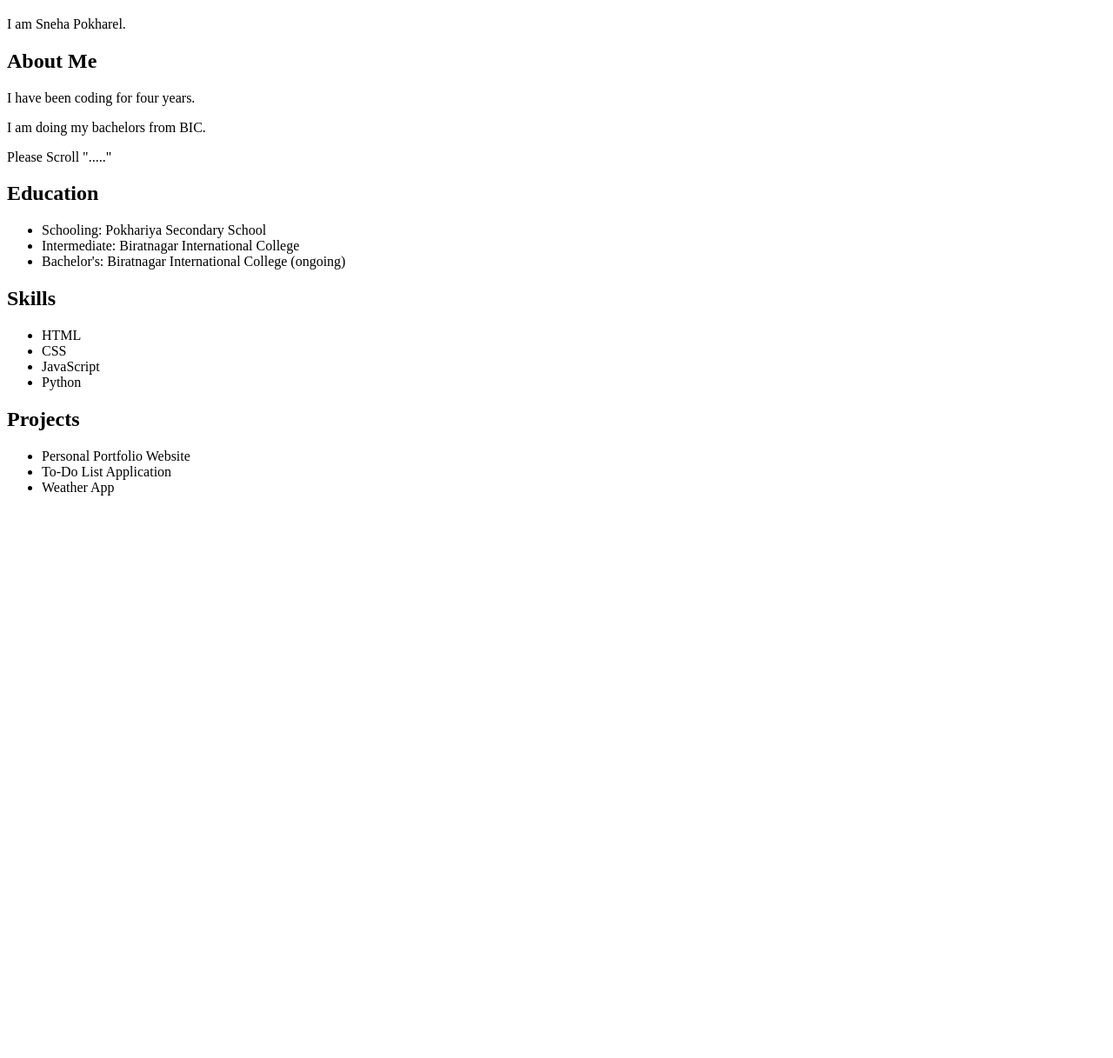
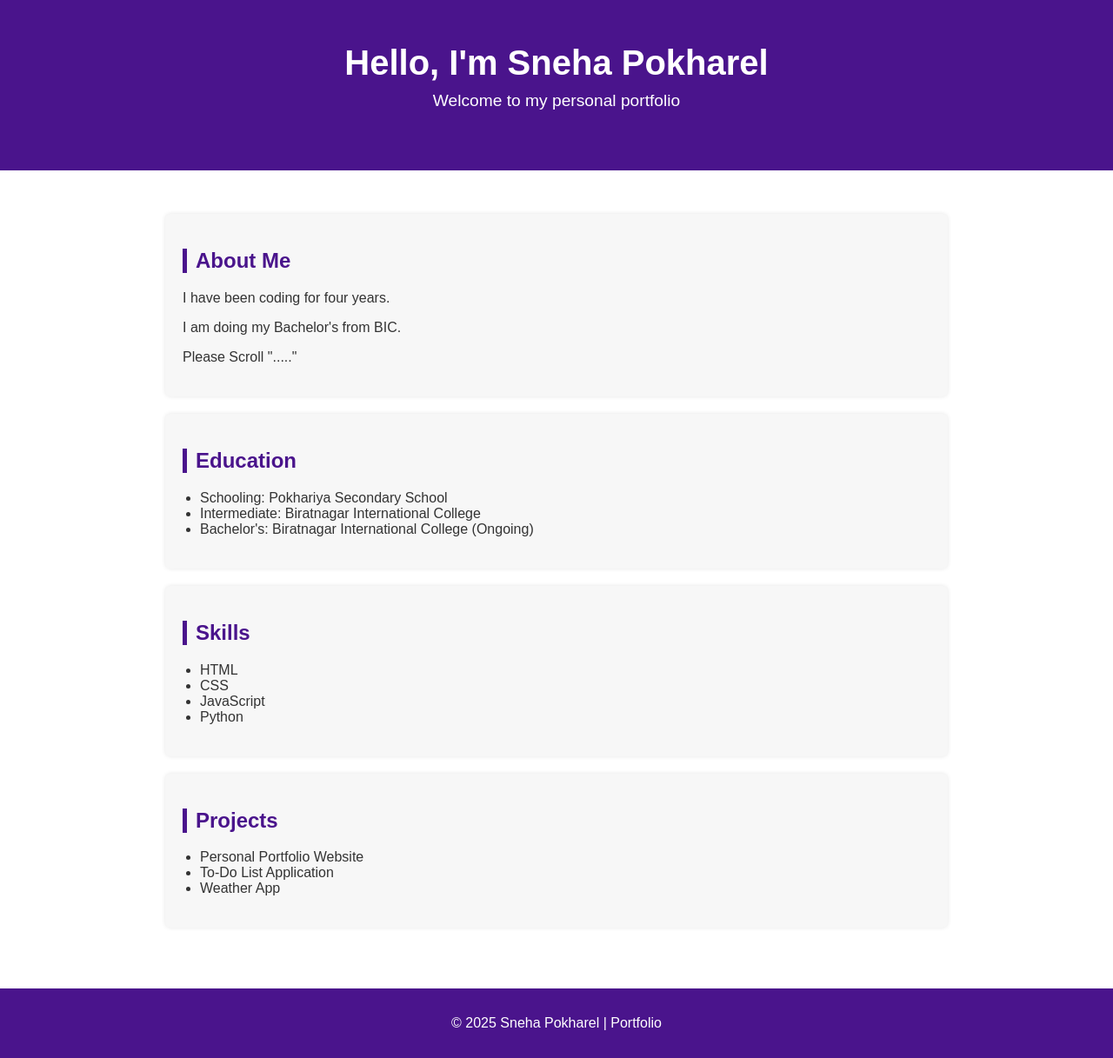
Before and after one commit to snehapokharel54-cloud/portfolio-, a plain HTML site: page index.html in a window 1280 px wide. Shown: the whole page at 87% size. Before the commit the page ends 800 px from the top, so only its background shows below. Drawn offline with Linux system fonts and the light colour scheme.

Commit message:
Css added

```diff
--- a/index.html
+++ b/index.html
@@ -1,37 +1,35 @@
 <!DOCTYPE html>
 <html lang="en">
 <head>
-    <meta charset="UTF-8">
-    <meta name="viewport" content="width=device-width, initial-scale=1.0">
-    <title>Document</title>
+    <meta charset="UTF-8" />
+    <meta name="viewport" content="width=device-width, initial-scale=1.0" />
+    <title>Sneha Pokharel - Portfolio</title>
+    <link rel="stylesheet" href="style.css" />
 </head>
 <body>
-    <header></header>
-    <div class ="head">
-        <div class="info-head"></div>
-            <h3 HELLO,></h3>
-            <p>I am Sneha Pokharel. </p>
+    <header>
+        <h1>Hello, I'm Sneha Pokharel</h1>
+        <p>Welcome to my personal portfolio</p>
+    </header>
 
-        </div>
-        <div class="info-bottom"></div>
-    </div>
-    <div class="About-me">
+    <div class="container">
+        <section id="about">
             <h2>About Me</h2>
             <p>I have been coding for four years.</p>
-        <p>I am doing my bachelors from BIC.</p>
+            <p>I am doing my Bachelor's from BIC.</p>
             <p>Please Scroll "....."</p>
-        </div>
-        <div
-    class="education">
+        </section>
+
+        <section id="education">
             <h2>Education</h2>
             <ul>
                 <li>Schooling: Pokhariya Secondary School</li>
                 <li>Intermediate: Biratnagar International College</li>
-                    <li>Bachelor's: Biratnagar International College (ongoing)</li>
+                <li>Bachelor's: Biratnagar International College (Ongoing)</li>
             </ul>
-                </div>
+        </section>
 
-    <div class="skills"></div>
+        <section id="skills">
             <h2>Skills</h2>
             <ul>
                 <li>HTML</li>
@@ -39,17 +37,20 @@
                 <li>JavaScript</li>
                 <li>Python</li>
             </ul>
-    </div>
-    <div class="projects">
+        </section>
+
+        <section id="projects">
             <h2>Projects</h2>
             <ul>
                 <li>Personal Portfolio Website</li>
                 <li>To-Do List Application</li>
                 <li>Weather App</li>
             </ul>
+        </section>
     </div>
-    <footer></footer>
 
-
+    <footer>
+        <p>© 2025 Sneha Pokharel | Portfolio</p>
+    </footer>
 </body>
 </html>
--- /dev/null
+++ b/style.css
@@ -0,0 +1,48 @@
+body {
+    font-family: Arial, sans-serif;
+    margin: 0;
+    padding: 0;
+    background: #ffffff;
+    color: #333;
+}
+header {
+    background: #4a148c;
+    color: white;
+    padding: 50px 20px;
+    text-align: center;
+}
+header h1 {
+    margin: 0;
+    font-size: 2.5rem;
+}
+header p {
+    margin-top: 10px;
+    font-size: 1.2rem;
+}
+.container {
+    max-width: 900px;
+    margin: 30px auto;
+    padding: 20px;
+}
+h2 {
+    color: #4a148c;
+    border-left: 5px solid #4a148c;
+    padding-left: 10px;
+}
+section {
+    background: #f7f7f7;
+    padding: 20px;
+    margin-bottom: 20px;
+    border-radius: 6px;
+    box-shadow: 0 0 5px rgba(0, 0, 0, 0.1);
+}
+ul {
+    padding-left: 20px;
+}
+footer {
+    background: #4a148c;
+    color: white;
+    text-align: center;
+    padding: 15px 0;
+    margin-top: 20px;
+}
```
Lines whose indentation alone changed are shown as unchanged.
